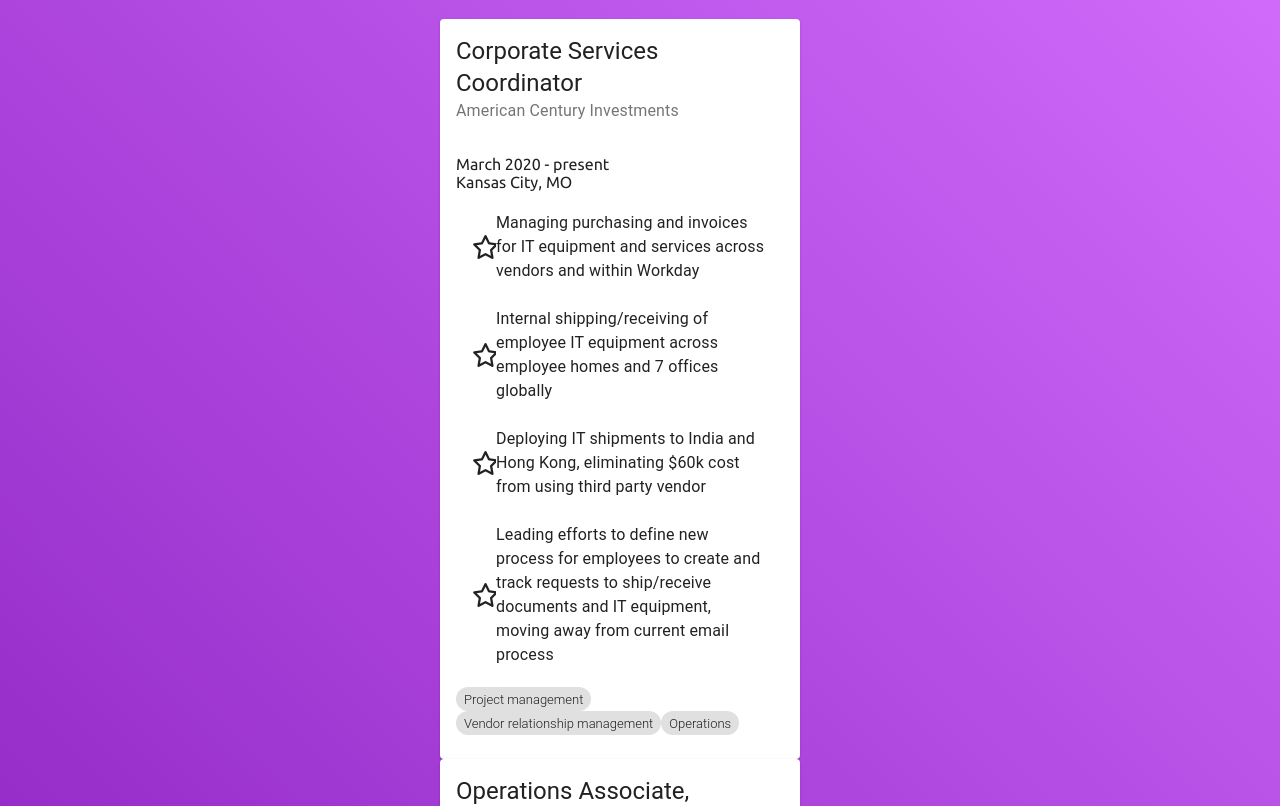
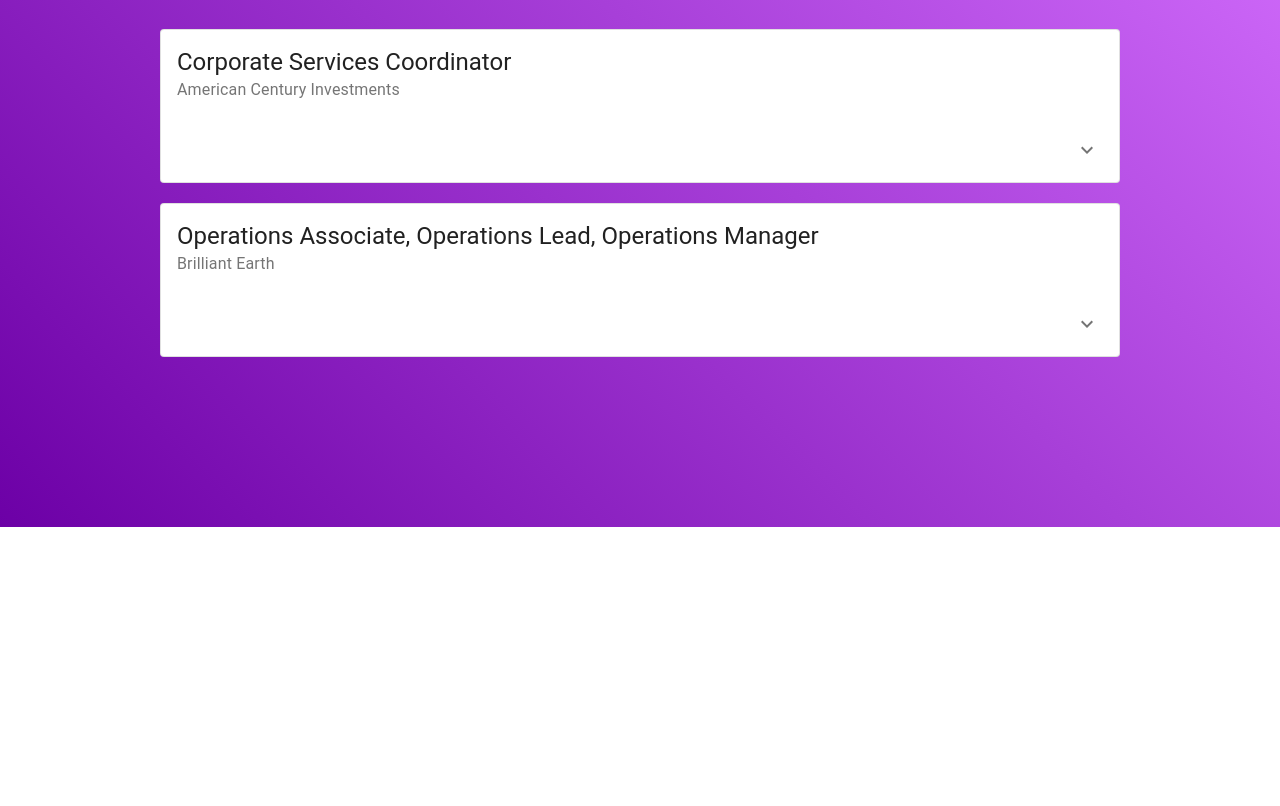
Before and after one commit to ewirtz3/ew-portfolio, a React app: page / in a window 1280 px wide. Shown: the part 2002-2808 px from the top of the page. After the commit the page ends 2529 px from the top, so only its background shows below. Built offline with nearby package versions, Linux system fonts and the light colour scheme.

Commit message:
work experience section expanding and collapsing properly

```diff
--- a/package.json
+++ b/package.json
@@ -13,6 +13,7 @@
   "dependencies": {
     "@material-ui/core": "^4.11.3",
     "@material-ui/icons": "^4.11.2",
+    "clsx": "^1.1.1",
     "jquery": "^3.6.0",
     "react": "^17.0.1",
     "react-dom": "^17.0.1",
--- a/src/components/experience/Resume.js
+++ b/src/components/experience/Resume.js
@@ -1,18 +1,50 @@
-import React from "react";
+import React, { useState } from "react";
 import {
   Card,
   CardContent,
   CardActions,
-  Button,
+  IconButton,
   CardHeader,
   List,
   ListItem,
   Icon,
   ListItemText,
   Chip,
+  makeStyles,
+  Collapse,
 } from "@material-ui/core";
+import ExpandMoreIcon from "@material-ui/icons/ExpandMore";
+import clsx from "clsx";
+
+const useStyles = makeStyles((theme) => ({
+  root: {
+    display: "flex",
+    justifyContent: "center",
+    flexWrap: "wrap",
+    "& > *": {
+      margin: theme.spacing(0.5),
+    },
+  },
+  expand: {
+    transform: "rotate(0deg)",
+    marginLeft: "auto",
+    transition: theme.transitions.create("transform", {
+      duration: theme.transitions.duration.shortest,
+    }),
+  },
+  expandOpen: {
+    transform: "rotate(180deg)",
+  },
+}));
 
 export default function Resume(props) {
+  const classes = useStyles();
+  const [expanded, setExpanded] = useState(false);
+
+  const handleExpandClick = () => {
+    setExpanded(!expanded);
+  };
+
   const resume = [
     {
       title: "Corporate Services Coordinator",
@@ -62,8 +94,21 @@ export default function Resume(props) {
       {resume.map((role, i) => {
         return (
           <div className="timeline-entry">
-            <Card key={i}>
+            <Card className="role-card" variant="outlined" key={i}>
               <CardHeader title={role.title} subheader={role.company} />
+              <CardActions disableSpacing>
+                <IconButton
+                  className={clsx(classes.expand, {
+                    [classes.expandOpen]: expanded,
+                  })}
+                  onClick={handleExpandClick}
+                  aria-expanded={expanded}
+                  aria-label="show more"
+                >
+                  <ExpandMoreIcon />
+                </IconButton>
+              </CardActions>
+              <Collapse in={expanded} timeout="auto" unmountOnExit>
                 <CardContent>
                   {role.dates}
                   <br />
@@ -71,22 +116,23 @@ export default function Resume(props) {
                   <br />
                   <div className="role-description">
                     <List>
-                    {role.responsibilities.map((duty, i) => {
+                      {role.responsibilities.map((duty, j) => {
                         return (
-                        <ListItem key={i}>
-                          <Icon className="far fa-star" />
+                          <ListItem key={j}>
+                            <Icon className="fas fa-angle-right" />
                             <ListItemText primary={duty} />
                           </ListItem>
                         );
                       })}
                     </List>
                   </div>
-                <div className="role-skills">
-                  {role.skills.map((skill, i) => {
-                    return <Chip size="small" label={skill} />;
+                  <div className={classes.root}>
+                    {role.skills.map((skill, k) => {
+                      return <Chip size="small" label={skill} key={k} />;
                     })}
                   </div>
                 </CardContent>
+              </Collapse>
             </Card>
           </div>
         );
--- a/src/components/experience/experience.css
+++ b/src/components/experience/experience.css
@@ -6,5 +6,19 @@
 }
 
 .timeline-entry {
-  width: 45vh;
+  width: 75vw;
 }
+
+.experience {
+  display: flex;
+  flex-direction: column;
+  align-items: center;
+}
+
+.role-card {
+  margin: 10px auto;
+}
+
+.fas {
+  margin-right: 15px;
+}
```
Lines whose indentation alone changed are shown as unchanged.
